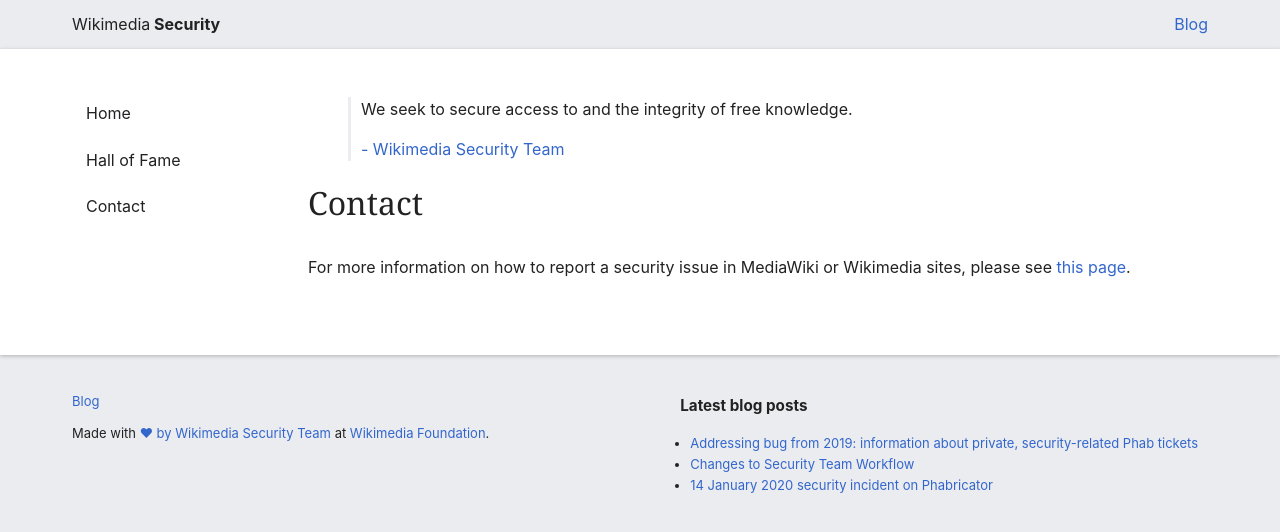
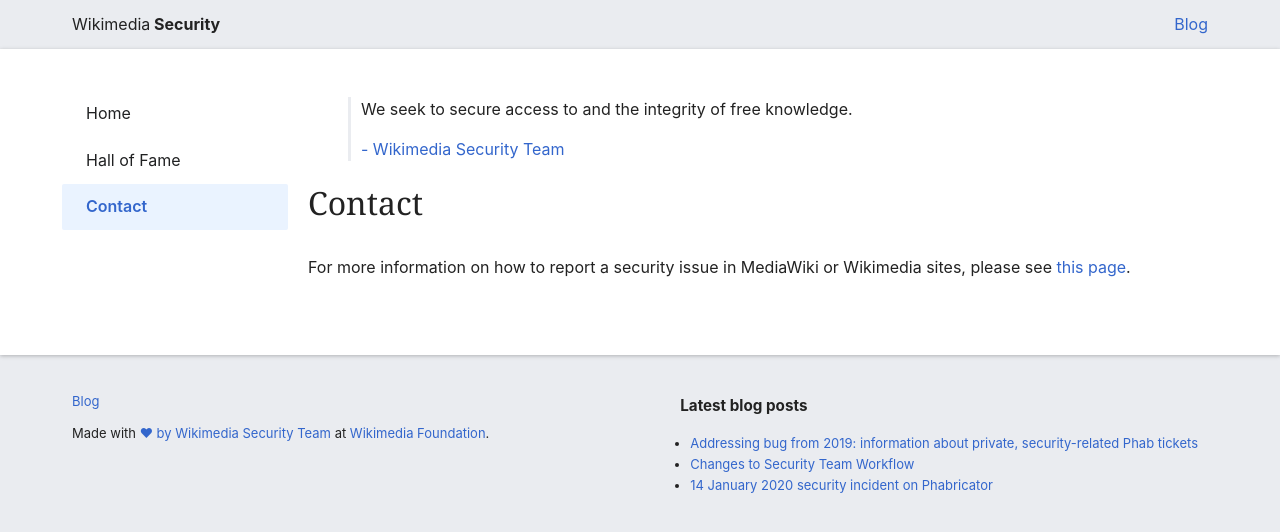
Before and after one commit to wikimedia/wikimedia-security-landing-page, a Jekyll site: the page public_html/contact/index.html, which Jekyll copies as it is, in a window 1280 px wide. Shown: the top 532 px of the page. Built offline with Jekyll 4.4.1, drawn with Linux system fonts in a browser that asks for light colours.

Commit message:
Fix nav items 'active' selection
Change-Id: Iaad43166de445ece46d53bbd4efa3939acedb76e

```diff
--- a/public_html/contact/index.html
+++ b/public_html/contact/index.html
@@ -16,8 +16,8 @@
 <main role="main"><div class="wm-container">
   <nav class="wm-site-nav"><ul class="wm-nav"><li>
       <a href="/">Home</a></li><li>
-      <a href="/hall-of-fame">Hall of Fame</a></li><li>
-      <a href="/contact">Contact</a></li>
+      <a href="/hall-of-fame/">Hall of Fame</a></li><li>
+      <a class="wm-nav-item-active" href="/contact/">Contact</a></li>
   </ul></nav>
 <article>
   <blockquote><p>
--- a/public_html/hall-of-fame/index.html
+++ b/public_html/hall-of-fame/index.html
@@ -16,8 +16,8 @@
 <main role="main"><div class="wm-container">
   <nav class="wm-site-nav"><ul class="wm-nav"><li>
       <a href="/">Home</a></li><li>
-      <a href="/hall-of-fame">Hall of Fame</a></li><li>
-      <a href="/contact">Contact</a></li>
+      <a class="wm-nav-item-active" href="/hall-of-fame/">Hall of Fame</a></li><li>
+      <a href="/contact/">Contact</a></li>
   </ul></nav>
 <article>
   <blockquote><p>
--- a/public_html/index.html
+++ b/public_html/index.html
@@ -16,8 +16,8 @@
 <main role="main"><div class="wm-container">
   <nav class="wm-site-nav"><ul class="wm-nav"><li>
       <a class="wm-nav-item-active" href="/">Home</a></li><li>
-      <a href="/hall-of-fame">Hall of Fame</a></li><li>
-      <a href="/contact">Contact</a></li>
+      <a href="/hall-of-fame/">Hall of Fame</a></li><li>
+      <a href="/contact/">Contact</a></li>
   </ul></nav>
 <article>
   <blockquote><p>
--- a/src/_data/sitenav.yaml
+++ b/src/_data/sitenav.yaml
@@ -1,6 +1,6 @@
 - href: /
   text: Home
-- href: /hall-of-fame
+- href: /hall-of-fame/
   text: Hall of Fame
-- href: /contact
+- href: /contact/
   text: Contact
```
